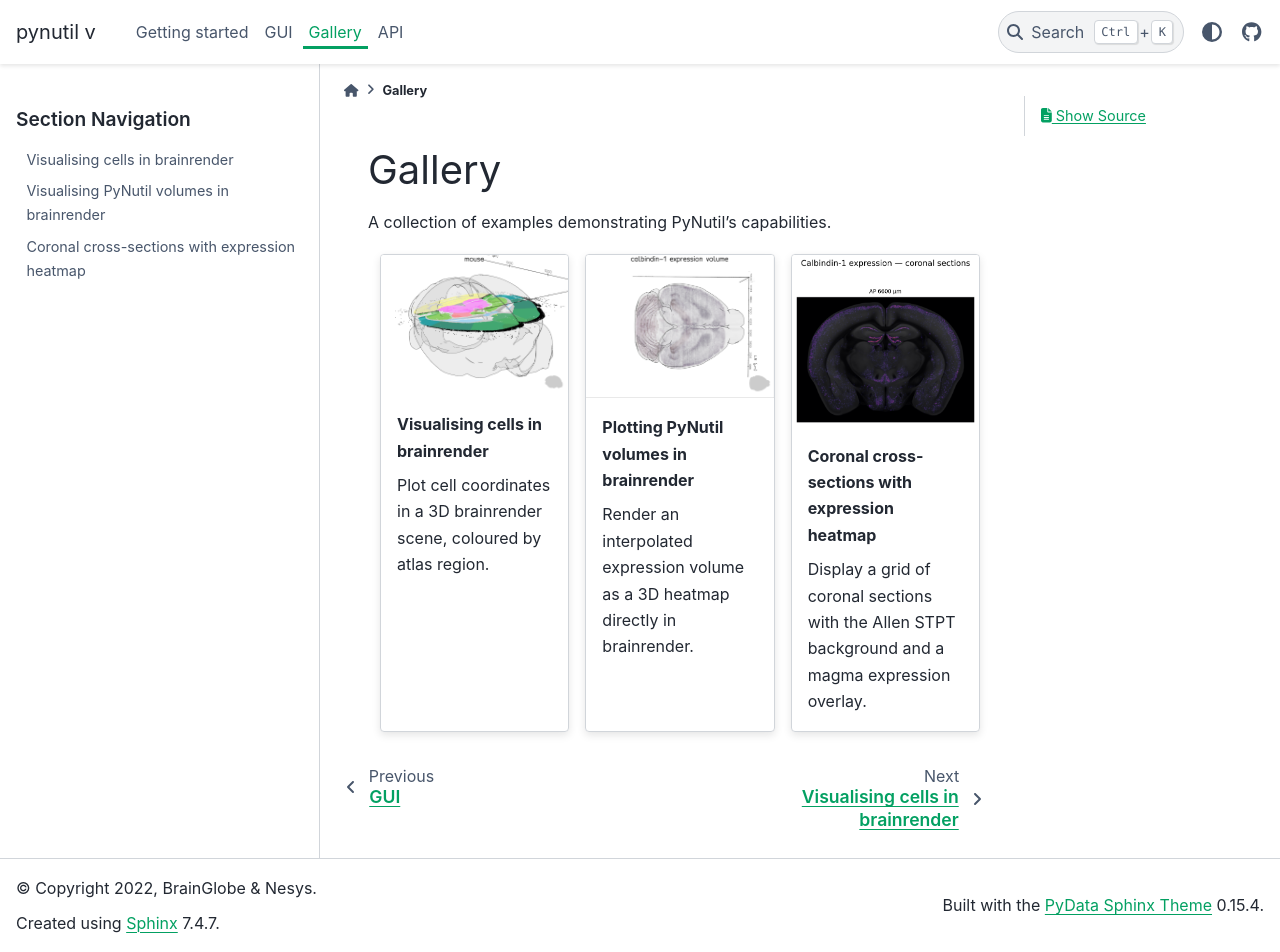
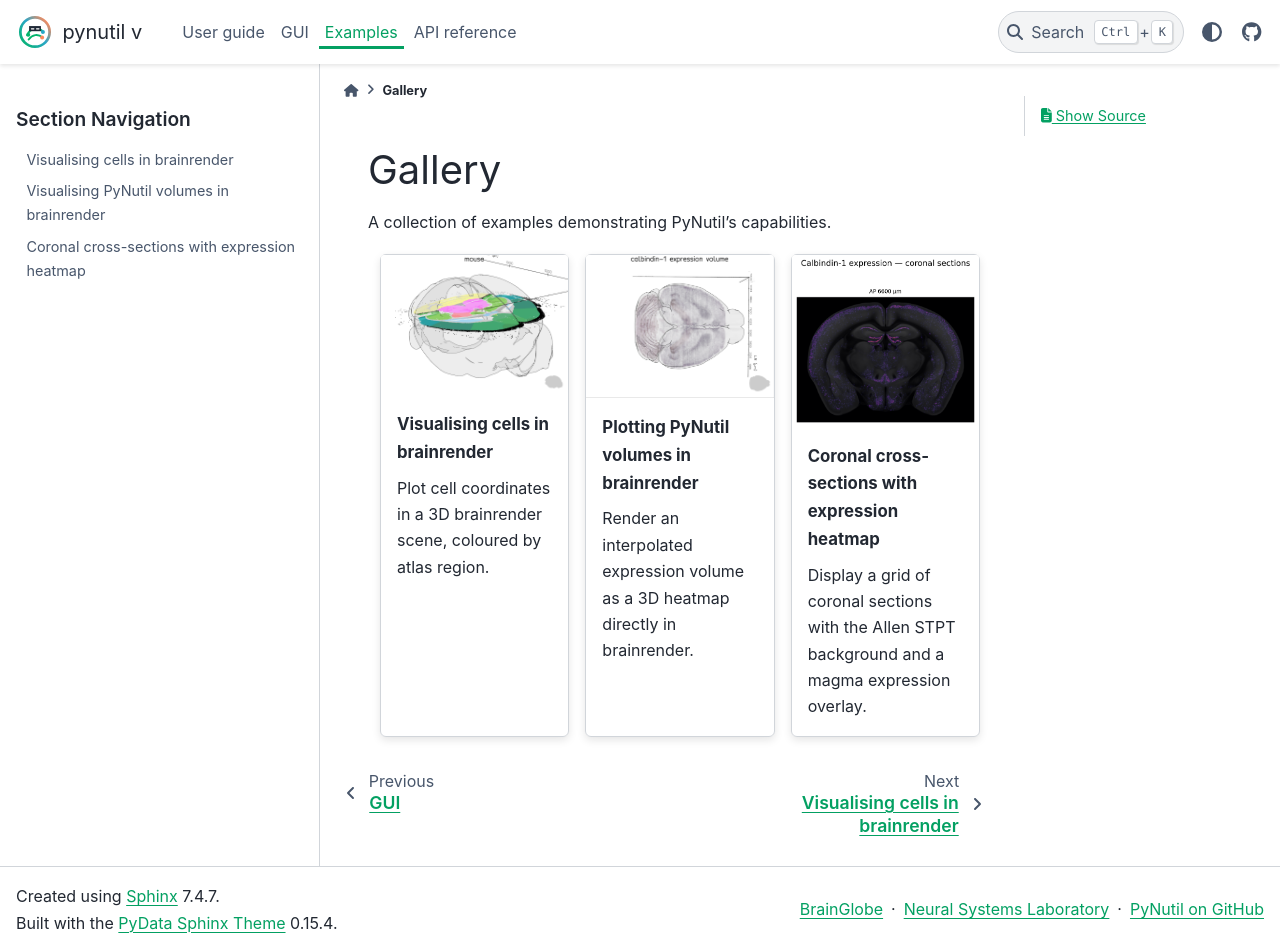
Before and after one commit to brainglobe/pynutil-documentation, a Sphinx documentation site: the page built from source/demos.md, in a window 1280 px wide and 952 px high. Built offline with Sphinx 7.4.7 and the PyData theme 0.15.4, drawn with Linux system fonts in a browser that asks for light colours.

Commit message:
improve documentation landing page

```diff
--- a/source/_static/css/custom.css
+++ b/source/_static/css/custom.css
@@ -11,6 +11,7 @@
 body .bd-article-container {
   max-width: 100em !important;
 }
+
 /* Custom CSS for the documentation site */
 /* prevent logo from being too wide and text clashing with next item */
 /* See https://github.com/pydata/pydata-sphinx-theme/issues/1143#issuecomment-2468763375 */
@@ -34,7 +35,31 @@
   flex: 0 1 auto;
 }
 
-/* sponsors */
+.navbar-brand img {
+  max-height: 2.4rem;
+  width: 2.4rem;
+}
+
+.sd-card {
+  border-radius: 6px;
+}
+
+.sd-card-title {
+  font-size: 1.05rem;
+}
+
+.landing-workflow {
+  margin: 2.2rem 0 3rem;
+}
+
+.landing-workflow img {
+  display: block;
+  width: 100%;
+}
+
+.bd-content h2 {
+  margin-top: 2.4rem;
+}
 
 .col {
   flex: 0 0 50%;
@@ -43,10 +68,7 @@
 
 .img-sponsor {
   height: 50px;
-padding-top: 5px;
-padding-right: 5px;
-padding-bottom: 5px;
-padding-left: 5px;
+  padding: 5px;
 }
 
 .things-in-a-row {
@@ -55,7 +77,12 @@
   justify-content: space-between;
 }
 
-
+.project-footer {
+  display: flex;
+  flex-wrap: wrap;
+  gap: 0.5rem;
+  justify-content: flex-end;
+}
 
 /* Hide sidebar on pages with hide-sidebar metadata */
 body[data-hide-sidebar="true"] .bd-sidebar-primary {
@@ -72,3 +99,14 @@
   margin-right: 0 !important;
   padding-right: 1.5rem;
 }
+
+@media (max-width: 768px) {
+  .landing-workflow {
+    margin: 2rem -0.5rem 2.5rem;
+    padding: 0 0.5rem;
+  }
+
+  .project-footer {
+    justify-content: flex-start;
+  }
+}
--- /dev/null
+++ b/source/_templates/footer_end.html
@@ -0,0 +1,7 @@
+<div class="project-footer">
+  <a href="https://brainglobe.info/">BrainGlobe</a>
+  <span aria-hidden="true">·</span>
+  <a href="https://www.med.uio.no/imb/english/research/groups/neural-systems/">Neural Systems Laboratory</a>
+  <span aria-hidden="true">·</span>
+  <a href="https://github.com/Neural-Systems-at-UIO/PyNutil">PyNutil on GitHub</a>
+</div>
--- /dev/null
+++ b/source/_templates/footer_start.html
@@ -0,0 +1,7 @@
+<p class="sphinx-version">
+  Created using <a href="https://www.sphinx-doc.org/">Sphinx</a> {{ sphinx_version }}.
+  <br/>
+  Built with the
+  <a href="https://pydata-sphinx-theme.readthedocs.io/en/stable/index.html">PyData Sphinx Theme</a>
+  {{ theme_version }}.
+</p>
--- a/source/conf.py
+++ b/source/conf.py
@@ -96,6 +96,8 @@
 # https://www.sphinx-doc.org/en/master/usage/configuration.html#options-for-html-output
 html_theme = "pydata_sphinx_theme"
 html_title = "pynutil"
+html_logo = "_static/pynutil_mark.svg"
+html_favicon = "_static/pynutil_mark.svg"
 
 # Customize the theme
 html_theme_options = {
@@ -117,6 +119,9 @@
     "logo": {
         "text": f"{project} v{release}",
     },
+    "navbar_end": ["theme-switcher", "navbar-icon-links"],
+    "footer_start": ["footer_start"],
+    "footer_end": ["footer_end"],
 }
 
 # Redirect the webpage to another URL
```
Also changed, not shown: source/index.rst (+48 -16 lines), assets/pynutil_workflow.png (added), source/_static/pynutil_mark.svg (added). Lines whose indentation alone changed are shown as unchanged.
